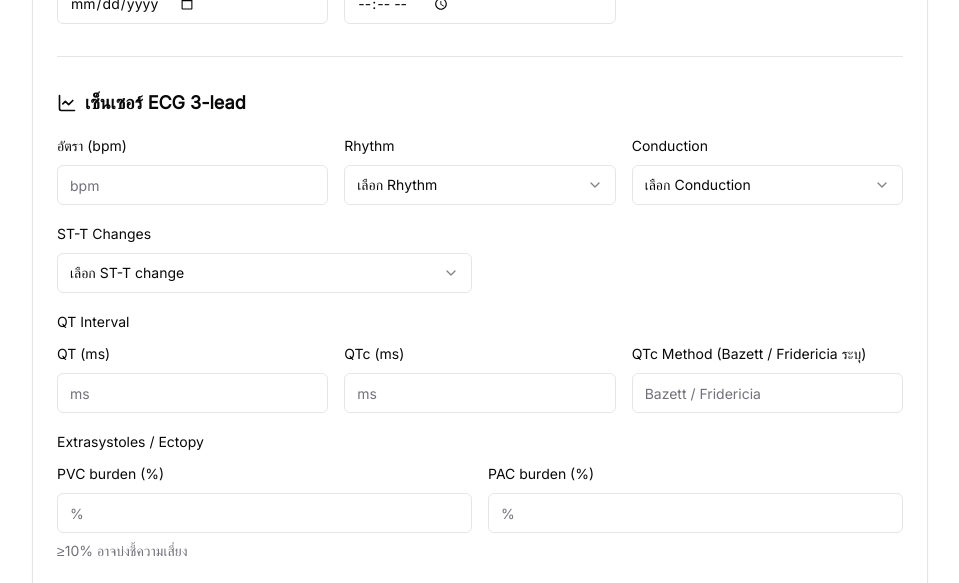
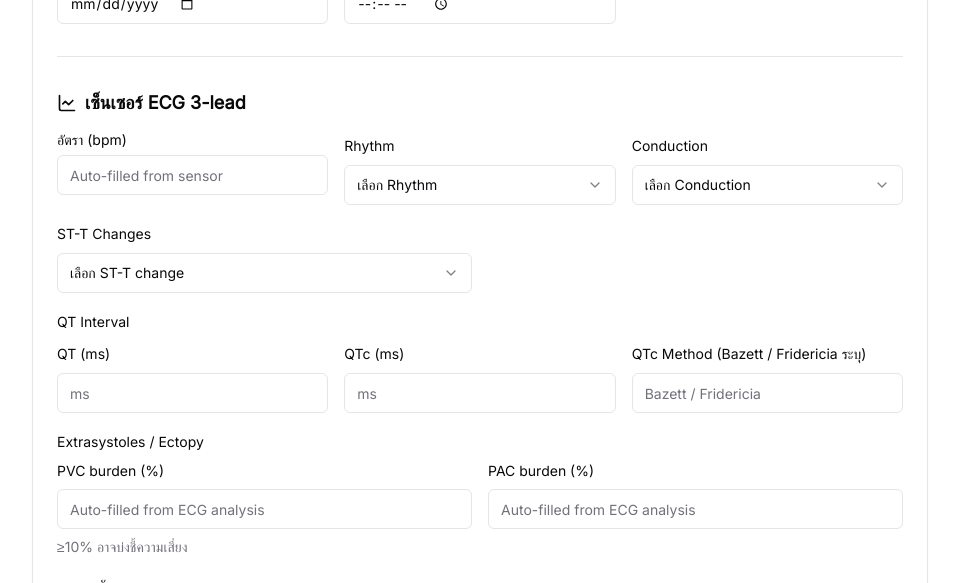
Before and after one commit to Thamanit/CardioSnap, a Next.js app: page /data-entry in a window 1280 px wide. Shown: the part 940-1523 px from the top of the page, without its empty margins (160-1119 px from the left). Built offline with nearby package versions, Linux system fonts and the light colour scheme; no server answers; sample sign-in values are in the browser's storage; what @genkit-ai/google-genai, genkit would draw is missing.

Commit message:
feat: implement auto-filling for ECG rate, rhythm, and burden metrics using sensor data and AI classification results

```diff
--- a/src/components/cardiocap-form.tsx
+++ b/src/components/cardiocap-form.tsx
@@ -169,7 +169,7 @@ export default function CardioCapForm() {
   const t = translations[lang];
   const { user } = useUser();
 
-  const { recording, isRecording, clearRecording } = useEcgRecording();
+  const { recording, isRecording, clearRecording, ecgClassification } = useEcgRecording();
   const {
     recording: murmurRecording,
     isRecording: isMurmurRecording,
@@ -313,6 +313,64 @@ export default function CardioCapForm() {
     }
   }, [recording, isRecording, setValue, toast, clearRecording]);
 
+  // Auto-fill ECG Rate (BPM) from vitals sensor
+  useEffect(() => {
+    if (sensorBpm !== null) {
+      setValue("ecgRate", String(sensorBpm));
+    }
+  }, [sensorBpm, setValue]);
+
+  // Auto-fill ECG Rhythm + PVC/PAC burden from ECG classification
+  useEffect(() => {
+    if (!ecgClassification) return;
+
+    // Map overall_prediction to form rhythm enum
+    const prediction = ecgClassification.overall_prediction?.toLowerCase() ?? "";
+    let rhythm: "sinus_rhythm" | "sinus_tachycardia" | "sinus_bradycardia" | "atrial_fibrillation" | "irregular_rhythm" | undefined;
+
+    if (prediction.includes("normal")) {
+      rhythm = "sinus_rhythm";
+    } else if (prediction.includes("atrial") && prediction.includes("fibrillation")) {
+      rhythm = "atrial_fibrillation";
+    } else if (prediction.includes("supraventricular") || prediction.includes("atrial")) {
+      rhythm = "irregular_rhythm";
+    } else if (prediction.includes("ventricular") && !prediction.includes("supraventricular")) {
+      rhythm = "irregular_rhythm";
+    } else {
+      rhythm = "irregular_rhythm";
+    }
+
+    if (rhythm) {
+      setValue("ecgRhythm", rhythm);
+    }
+
+    // Auto-fill PVC burden from average_probabilities
+    const probs = ecgClassification.average_probabilities;
+    if (probs) {
+      // PVC burden: sum probabilities for ventricular ectopy classes
+      let pvcProb = 0;
+      let pacProb = 0;
+      for (const [key, value] of Object.entries(probs)) {
+        const k = key.toLowerCase();
+        if (
+          (k.includes("ventricular") && !k.includes("supraventricular")) ||
+          k.includes("pvc")
+        ) {
+          pvcProb += value;
+        }
+        if (
+          k.includes("supraventricular") ||
+          k.includes("atrial") ||
+          k.includes("pac")
+        ) {
+          pacProb += value;
+        }
+      }
+      setValue("pvcBurden", (pvcProb * 100).toFixed(1));
+      setValue("pacBurden", (pacProb * 100).toFixed(1));
+    }
+  }, [ecgClassification, setValue]);
+
   // Auto-fill Murmur data after recording stops
   useEffect(() => {
     if (
@@ -747,9 +805,20 @@ export default function CardioCapForm() {
                     name="ecgRate"
                     render={({ field }) => (
                       <FormItem>
-                        <FormLabel>{t.ecg.rate}</FormLabel>
-                        <FormControl>
-                          <Input type="number" placeholder="bpm" {...field} />
+                        <FormLabel className="flex items-center gap-2">
+                          {t.ecg.rate}
+                          {field.value && (
+                            <span className="text-xs text-green-600 font-medium">✓ Sensor</span>
+                          )}
+                        </FormLabel>
+                        <FormControl>
+                          <Input
+                            type="number"
+                            placeholder="Auto-filled from sensor"
+                            {...field}
+                            readOnly={!!field.value}
+                            className={field.value ? "bg-muted/50" : ""}
+                          />
                         </FormControl>
                       </FormItem>
                     )}
@@ -939,11 +1008,20 @@ export default function CardioCapForm() {
                       name="pvcBurden"
                       render={({ field }) => (
                         <FormItem>
-                          <FormLabel className="text-sm font-normal">
+                          <FormLabel className="text-sm font-normal flex items-center gap-2">
                             {t.ecg.pvcBurden}
+                            {field.value && (
+                              <span className="text-xs text-green-600 font-medium">✓ AI</span>
+                            )}
                           </FormLabel>
                           <FormControl>
-                            <Input type="number" placeholder="%" {...field} />
+                            <Input
+                              type="number"
+                              placeholder="Auto-filled from ECG analysis"
+                              {...field}
+                              readOnly={!!field.value}
+                              className={field.value ? "bg-muted/50" : ""}
+                            />
                           </FormControl>
                           <FormDescription>
                             {t.ecg.pvcBurdenDescription}
@@ -956,11 +1034,20 @@ export default function CardioCapForm() {
                       name="pacBurden"
                       render={({ field }) => (
                         <FormItem>
-                          <FormLabel className="text-sm font-normal">
+                          <FormLabel className="text-sm font-normal flex items-center gap-2">
                             {t.ecg.pacBurden}
+                            {field.value && (
+                              <span className="text-xs text-green-600 font-medium">✓ AI</span>
+                            )}
                           </FormLabel>
                           <FormControl>
-                            <Input type="number" placeholder="%" {...field} />
+                            <Input
+                              type="number"
+                              placeholder="Auto-filled from ECG analysis"
+                              {...field}
+                              readOnly={!!field.value}
+                              className={field.value ? "bg-muted/50" : ""}
+                            />
                           </FormControl>
                         </FormItem>
                       )}
```
